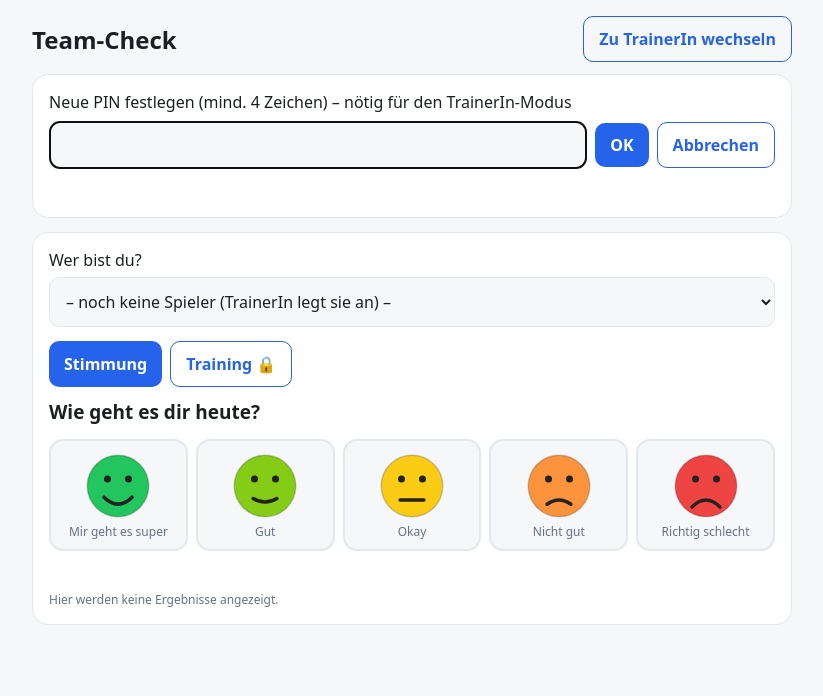
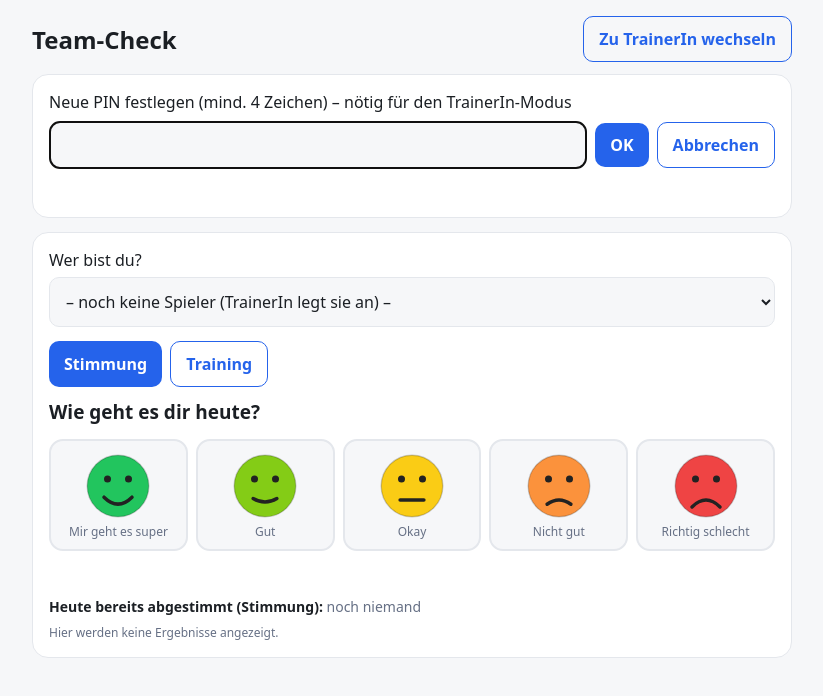
Before and after one commit to bockholger/TeamChecker, a plain HTML site: page index.html in a window 1280 px wide. Both pictures are taken after a click on the button "Zu TrainerIn wechseln". Shown: the whole page, without its empty margins (228-1051 px from the left). Drawn offline with Linux system fonts and the light colour scheme.

Commit message:
Add files via upload

```diff
--- a/index.html
+++ b/index.html
@@ -18,6 +18,7 @@ select,input{font:inherit;color:var(--tx);width:100%;padding:12px;border-radius:
 .face{font:inherit;background:var(--bg);border:2px solid var(--bd);border-radius:14px;padding:10px 2px;cursor:pointer;display:flex;flex-direction:column;align-items:center;gap:4px;color:var(--mu)}
 .face svg{width:100%;max-width:70px}.face span{font-size:12px;text-align:center;line-height:1.2}.face:active{border-color:var(--ac)}
 .msg{min-height:22px;margin-top:10px;font-weight:600}.ok{color:#15803d}.bad{color:#b91c1c}.hint{font-size:12px;color:var(--mu);margin-top:8px}
+.voted{margin-top:14px;font-size:14px;color:var(--mu)}.voted b{color:var(--tx)}
 .warn{background:#fef3c7;color:#78350f;border-radius:12px;padding:12px;margin-bottom:12px;font-size:14px}
 .scroll{overflow-x:auto}table{border-collapse:collapse;width:100%;font-size:14px}th,td{text-align:left;padding:8px;border-bottom:1px solid var(--bd);white-space:nowrap}th{color:var(--mu)}
 .q{font-size:19px;font-weight:600;margin-top:12px}.chart h3{font-size:15px;margin:0 0 6px}.chart svg{width:100%;height:auto}.leg{font-size:12px;color:var(--mu);display:flex;gap:14px;margin-bottom:10px}
@@ -30,8 +31,9 @@ select,input{font:inherit;color:var(--tx);width:100%;padding:12px;border-radius:
 
 <div id="player" class="card">
   <label>Wer bist du?<select id="who"></select></label>
-  <div class="tabs" style="margin:14px 0 0"><button class="btn" id="q1">Stimmung</button><button class="btn sec" id="q2">Training 🔒</button></div>
+  <div class="tabs" style="margin:14px 0 0"><button class="btn" id="q1">Stimmung</button><button class="btn sec" id="q2">Training</button></div>
   <div class="q" id="qtext"></div><div class="faces" id="faces"></div><div class="msg" id="msg"></div>
+  <div class="voted" id="voted"></div>
   <div class="hint">Hier werden keine Ergebnisse angezeigt.</div>
 </div>
 
@@ -70,20 +72,25 @@ function fillWho(){const s=$("who"),cur=LS.get("tc_cur");s.innerHTML="";
   if(!data.players.length)s.innerHTML="<option value=''>– noch keine Spieler (TrainerIn legt sie an) –</option>";
   data.players.forEach(p=>{const o=document.createElement("option");o.value=p.id;o.textContent=p.name;if(String(p.id)===cur)o.selected=true;s.appendChild(o)})}
 $("who").onchange=e=>LS.set("tc_cur",e.target.value);
-function renderFaces(){$("qtext").textContent=Q[qt].q;$("msg").textContent="";$("q1").className="btn"+(qt==="mood"?"":" sec");$("q2").className="btn"+(qt==="training"?"":" sec");
+const hasVoted=(pid,type)=>data.entries.some(e=>e.pid===pid&&e.type===type&&e.date===today());
+function renderVoted(){const names=data.players.filter(p=>hasVoted(p.id,qt)).map(p=>esc(p.name)).sort((a,b)=>a.localeCompare(b,"de"));
+  $("voted").innerHTML="<b>Heute bereits abgestimmt ("+(qt==="mood"?"Stimmung":"Training")+"):</b> "+(names.length?names.join(", "):"noch niemand")}
+document.addEventListener("visibilitychange",()=>{if(!document.hidden)renderVoted()});
+function renderFaces(){renderVoted();$("qtext").textContent=Q[qt].q;$("msg").textContent="";$("q1").className="btn"+(qt==="mood"?"":" sec");$("q2").className="btn"+(qt==="training"?"":" sec");
   const box=$("faces");box.innerHTML="";BASE.forEach((f,i)=>{const t=Q[qt].l[i],b=document.createElement("button");b.className="face";b.setAttribute("aria-label",t);
     b.innerHTML=`<svg viewBox="0 0 100 100"><circle cx="50" cy="50" r="44" fill="${f.c}" stroke="#0003" stroke-width="2"/><circle cx="35" cy="40" r="5" fill="#222"/><circle cx="65" cy="40" r="5" fill="#222"/><path d="${f.m}" fill="none" stroke="#222" stroke-width="5" stroke-linecap="round"/></svg><span>${t}</span>`;
     b.onclick=()=>send(5-i);box.appendChild(b)})}
 $("q1").onclick=()=>{qt="mood";renderFaces()};
-$("q2").onclick=()=>{if(qt!=="training")askPin("training")};
+$("q2").onclick=()=>{qt="training";renderFaces()};
 function send(score){const id=+$("who").value;if(!id)return say("msg","Bitte zuerst einen Spieler wählen.");
+  if(hasVoted(id,qt))return say("msg","Du hast bereits abgestimmt.");
   data.entries.push({pid:id,type:qt,score,date:today(),ts:new Date().toISOString()});
-  if(save()){say("msg","Danke, "+pname(id)+"! Gespeichert.",1);setTimeout(()=>$("msg").textContent="",3000)}else data.entries.pop()}
+  if(save()){renderVoted();say("msg","Danke, "+pname(id)+"! Gespeichert.",1);setTimeout(()=>$("msg").textContent="",3000)}else data.entries.pop()}
 
 // PIN & Modus
 async function hash(v){const b=await crypto.subtle.digest("SHA-256",new TextEncoder().encode("tc:"+v));return[...new Uint8Array(b)].map(x=>x.toString(16).padStart(2,"0")).join("")}
 function askPin(p){pinFor=p;const has=LS.get("tc_pin");
-  $("pinlbl").textContent=(has?"PIN eingeben":"Neue PIN festlegen (mind. 4 Zeichen)")+(p==="training"?" – nötig für die Training-Abfrage":" – nötig für den TrainerIn-Modus");
+  $("pinlbl").textContent=(has?"PIN eingeben":"Neue PIN festlegen (mind. 4 Zeichen)")+({training:" – nötig für den Wechsel zur Training-Abfrage",mood:" – nötig für den Wechsel zur Stimmungs-Abfrage"}[p]||" – nötig für den TrainerIn-Modus");
   $("pininp").inputMode="numeric";$("pinmsg").textContent="";$("pinreset").hidden=!has;$("pin").hidden=false;$("pininp").focus()}
 $("mode").onclick=()=>{if(mode==="trainer"){mode="spieler";qt="mood";applyMode()}else askPin("trainer")};
 $("pinx").onclick=()=>{$("pin").hidden=true;$("pininp").value=""};
@@ -96,7 +103,7 @@ $("pinok").onclick=async()=>{const v=$("pininp").value.trim();if(v.length<4){$("
       LS.set("tc_pin",h);LS.set("tc_rec",await hash(rec));alert("Dein Wiederherstellungscode lautet:\n\n"+rec+"\n\nBitte notieren und sicher aufbewahren. Nur damit lässt sich eine vergessene PIN zurücksetzen.")}
     else if(st!==h){$("pinmsg").textContent="Falsche PIN.";return}
     $("pininp").value="";$("pin").hidden=true;
-    if(pinFor==="training"){qt="training";renderFaces()}else{mode="trainer";applyMode()}
+    if(pinFor==="training"||pinFor==="mood"){qt=pinFor;renderFaces()}else{mode="trainer";applyMode()}
   }catch(e){$("pinmsg").textContent="PIN-Prüfung nicht möglich (Seite muss über https geöffnet sein)."}};
 function applyMode(){const t=mode==="trainer";$("player").hidden=t;$("trainer").hidden=!t;$("pin").hidden=true;
   $("mode").textContent=t?"Zu SpielerIn wechseln":"Zu TrainerIn wechseln";
```
Also changed, not shown: 1 other file.
